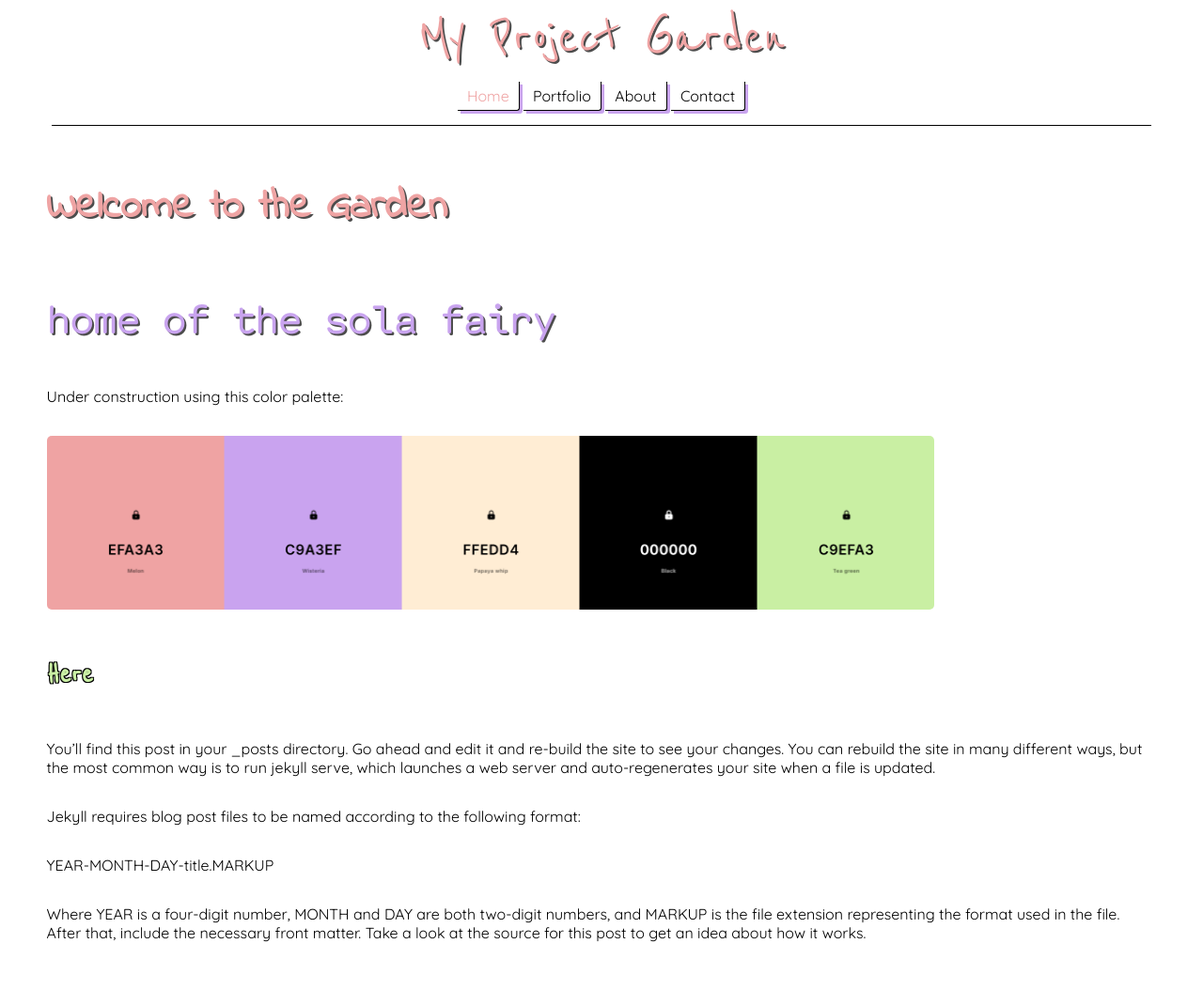
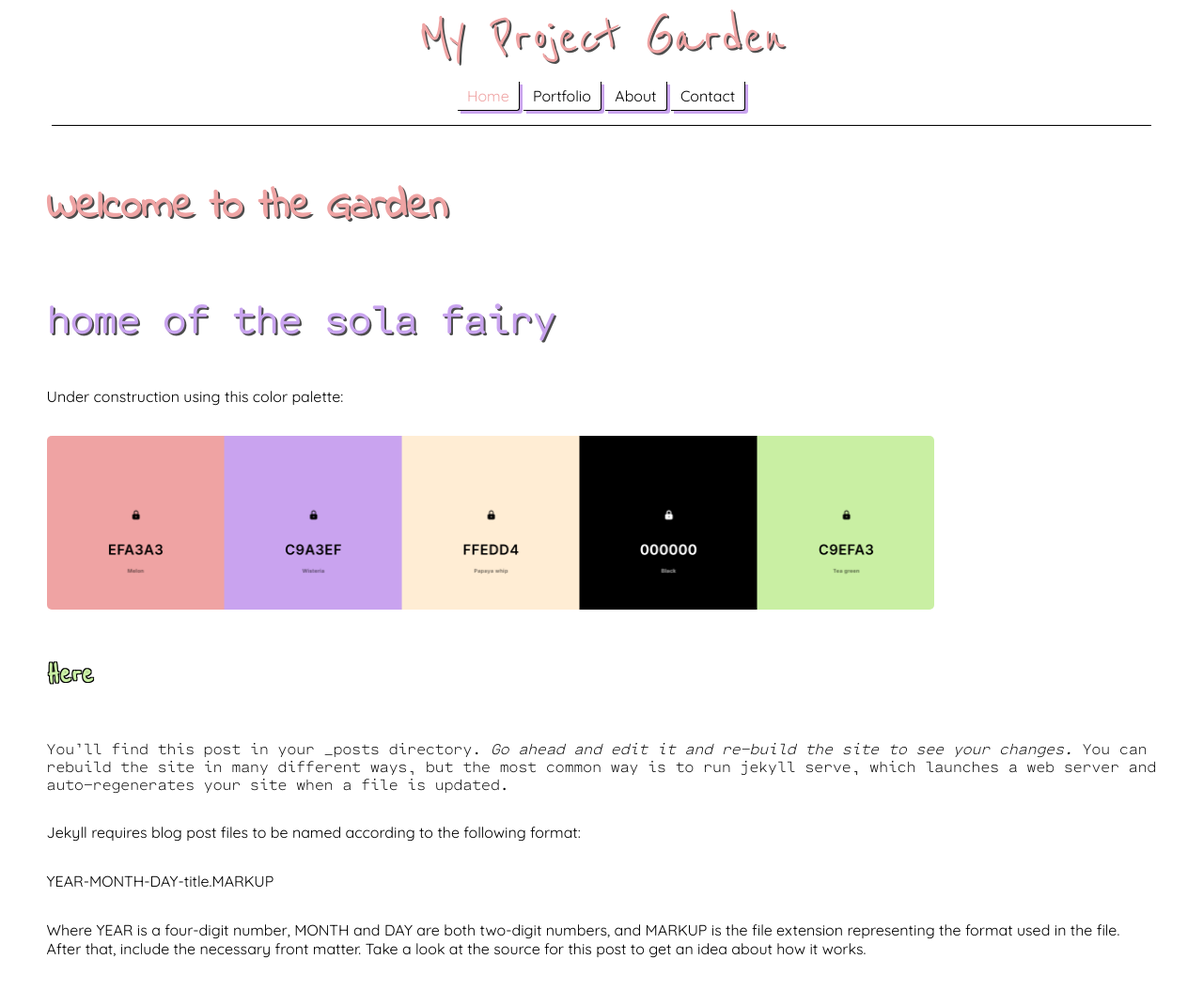
Before and after one commit to sola-fairy/sola-fairy.garden, a Jekyll site: the page built from index.markdown, in a window 1280 px wide. Shown: the whole page at 94% size. Built offline with Jekyll 4.4.1, drawn with Linux system fonts in a browser that asks for light colours; some web fonts are replaced.

Commit message:
added CF italic

```diff
--- a/assets/style.css
+++ b/assets/style.css
@@ -10,7 +10,12 @@
 
 @font-face {
   font-family: 'Cartograph Thin';
-  src: url("https://sola-fairy.garden/assets/other/fonts/Cartograph/CartographCF-Thin.otf") format("opentype");
+  src: url("/assets/other/fonts/Cartograph/CartographCF-Thin.otf") format("opentype");
+}
+
+@font-face {
+  font-family: 'Cartograph Thin Italic';
+  src: url("/assets/other/fonts/Cartograph/CartographCF-ThinItalic.otf") format("opentype");
 }
 
 body {
--- a/index.markdown
+++ b/index.markdown
@@ -14,7 +14,7 @@ Under construction using this color palette:
 
 <h3>Here</h3>
 
-You’ll find this post in your _posts directory. Go ahead and edit it and re-build the site to see your changes. You can rebuild the site in many different ways, but the most common way is to run jekyll serve, which launches a web server and auto-regenerates your site when a file is updated.
+<span style="font-family: 'Cartograph Thin';">You’ll find this post in your _posts directory. <i>Go ahead and edit it and re-build the site to see your changes.</i> You can rebuild the site in many different ways, but the most common way is to run jekyll serve, which launches a web server and auto-regenerates your site when a file is updated.</span>
 
 Jekyll requires blog post files to be named according to the following format:
 
```
